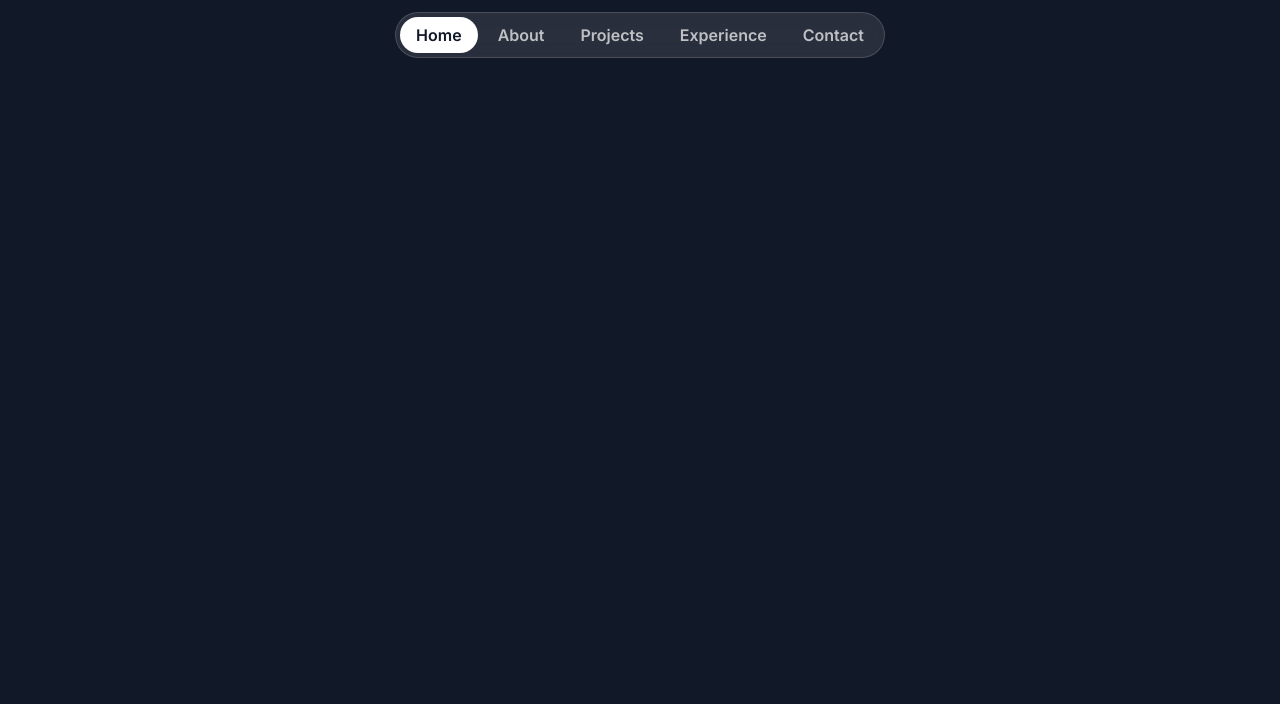
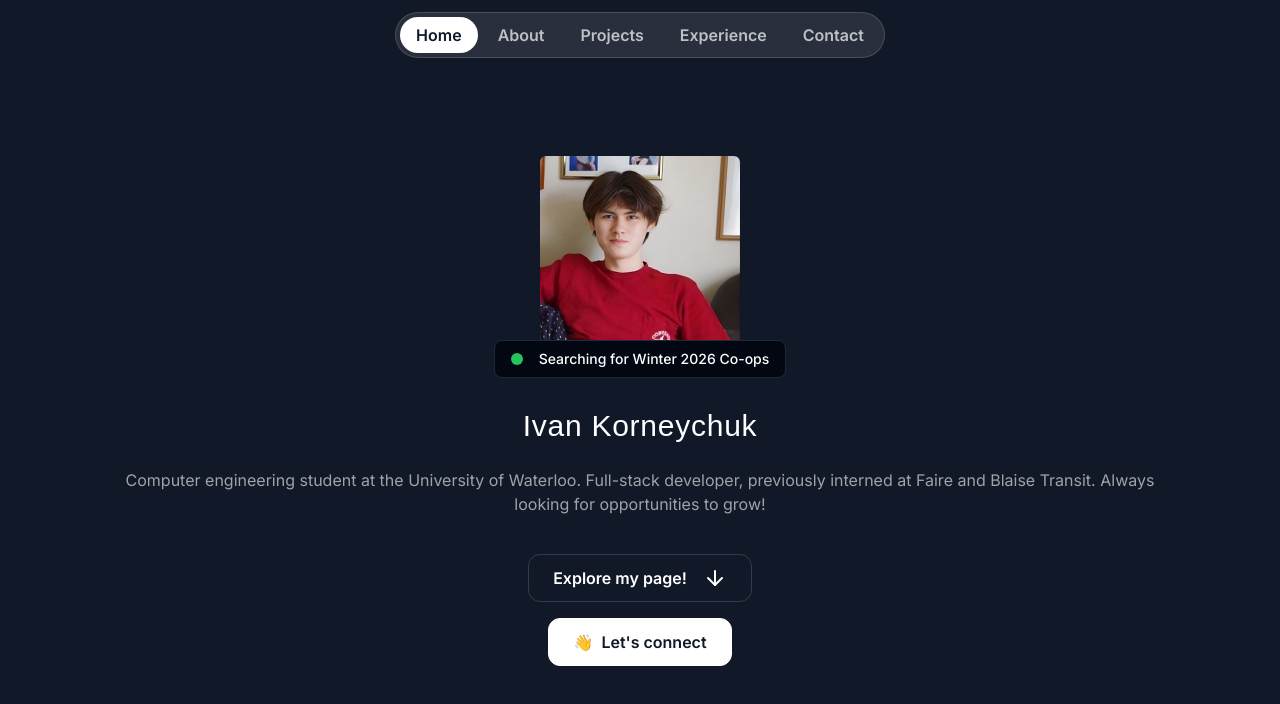
Before and after one commit to IvanKorne/personal-website, a Next.js app: page / in a window 1280 px wide. Shown: the top 704 px of the page. Built offline with nearby package versions, Linux system fonts and the light colour scheme; a web font is replaced by a local one.

Commit message:
build hero part of portfolio

```diff
--- a/src/app/page.tsx
+++ b/src/app/page.tsx
@@ -1,10 +1,21 @@
+"use client";
+
+import { Column } from "@/components/layout/Column";
+import { Spacer } from "@/components/layout/Spacer";
+import { useIsMobile } from "@/hooks/useIsMobile";
 import { Header } from "@/sections/Header";
+import { Hero } from "@/sections/Hero";
 import React from "react";
 
 export default function Home() {
+  const isMobile = useIsMobile();
   return (
     <>
       <Header />
+      <Spacer height={isMobile ? 50 : 150} />
+      <Column className="gap-10">
+        <Hero />
+      </Column>
     </>
   );
 }
--- a/src/sections/Hero.tsx
+++ b/src/sections/Hero.tsx
@@ -1,5 +1,51 @@
 import React from "react";
+import Image from "next/image";
+import Headshot from "@/assets/images/headshot.jpeg";
+import { ArrowDown } from "lucide-react";
+import { Column } from "@/components/layout/Column";
+import { Spacer } from "@/components/layout/Spacer";
 
 export const Hero = () => {
-  return <div>Hero Section</div>;
+  return (
+    <>
+      <div className="container">
+        <Column className="items-center">
+          <Image
+            src={Headshot}
+            className="rounded-md"
+            alt="Picture of Ivan Korneychuk"
+            width={200}
+            height={200}
+          />
+          <div className="bg-gray-950 border border-gray-800 px-4 py-2 inline-flex items-center gap-4 rounded-lg -mt-4">
+            <div className="bg-green-500 size-3 rounded-full"></div>
+            <p className="font-medium text-sm">
+              Searching for Winter 2026 Co-ops
+            </p>
+          </div>
+        </Column>
+        <Spacer height={24} />
+        <h1 className="font-serif text-3xl text-center tracking-wide">
+          Ivan Korneychuk
+        </h1>
+        <Spacer height={16} />
+        <p className="text-center text-white/60 px-12">
+          Computer engineering student at the University of Waterloo. Full-stack
+          developer, previously interned at <span>Faire</span> and
+          <span> Blaise Transit</span>. Always looking for opportunities to
+          grow!
+        </p>
+        <Spacer height={32} />
+        <Column className="items-center gap-4">
+          <button className="inline-flex items-center gap-4 border border-white/15 px-6 h-12 rounded-xl">
+            <span className="font-semibold">Explore my page!</span>
+            <ArrowDown />
+          </button>
+          <button className="inline-flex items-center gap-2 border border-white bg-white text-gray-900 px-6 h-12 rounded-xl">
+            👋 <span className="font-semibold"> Let&#39;s connect</span>
+          </button>
+        </Column>
+      </div>
+    </>
+  );
 };
```
